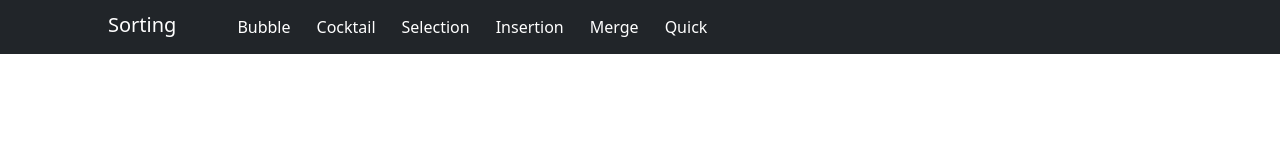
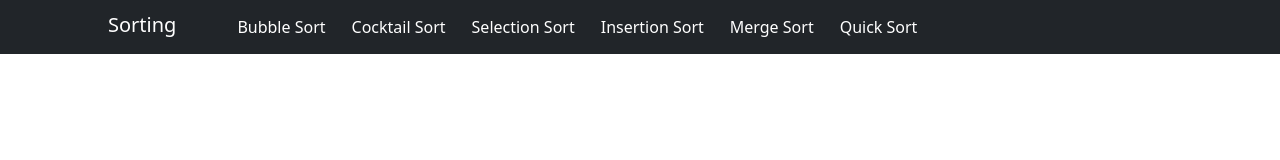
Before and after one commit to Shovan2001/SortingVisualizer, a plain HTML site: page index.html in a window 1280 px wide. Drawn offline with nearby package versions, Linux system fonts and the light colour scheme.

Commit message:
Update index.html

```diff
--- a/index.html
+++ b/index.html
@@ -6,7 +6,7 @@
     <meta name="viewport" content="width=device-width, initial-scale=1.0">
     <!-- <link rel="stylesheet" href="./node_modules/bootstrap/dist/css/bootstrap.min.css"> -->
     <link href="https://cdn.jsdelivr.net/npm/bootstrap@5.0.1/dist/css/bootstrap.min.css" rel="stylesheet" integrity="sha384-+0n0xVW2eSR5OomGNYDnhzAbDsOXxcvSN1TPprVMTNDbiYZCxYbOOl7+AMvyTG2x" crossorigin="anonymous">
-    <title>Sorting</title>
+    <title>Sorting Visualizer</title>
 </head>
 <body style="height: 100%;">
     <nav class="navbar navbar-expand-lg navbar-dark bg-dark px-5">
@@ -18,22 +18,22 @@
             <div class="collapse navbar-collapse" id="navbarSupportedContent">
                 <ul class="navbar-nav me-auto mb-2 mb-lg-0">
                     <li class="nav-item">
-                        <a class="btn text-white" onclick="bubble()">Bubble</a>
+                        <a class="btn text-white" onclick="bubble()">Bubble Sort</a>
                     </li>
                     <li class="nav-item">
-                        <a class="btn text-white" onclick="cocktail()">Cocktail</a>
+                        <a class="btn text-white" onclick="cocktail()">Cocktail Sort</a>
                     </li>
                     <li class="nav-item">
-                        <a class="btn text-white" onclick="selection()">Selection</a>
+                        <a class="btn text-white" onclick="selection()">Selection Sort</a>
                     </li>
                     <li class="nav-item">
-                        <a class="btn text-white" onclick="insertion()">Insertion</a>
+                        <a class="btn text-white" onclick="insertion()">Insertion Sort</a>
                     </li>
                     <li class="nav-item">
-                        <a class="btn text-white" onclick="merge()">Merge</a>
+                        <a class="btn text-white" onclick="merge()">Merge Sort</a>
                     </li>
                     <li class="nav-item">
-                        <a class="btn text-white" onclick="quick()">Quick</a>
+                        <a class="btn text-white" onclick="quick()">Quick Sort</a>
                     </li>
                 </ul>
             </div>
```
